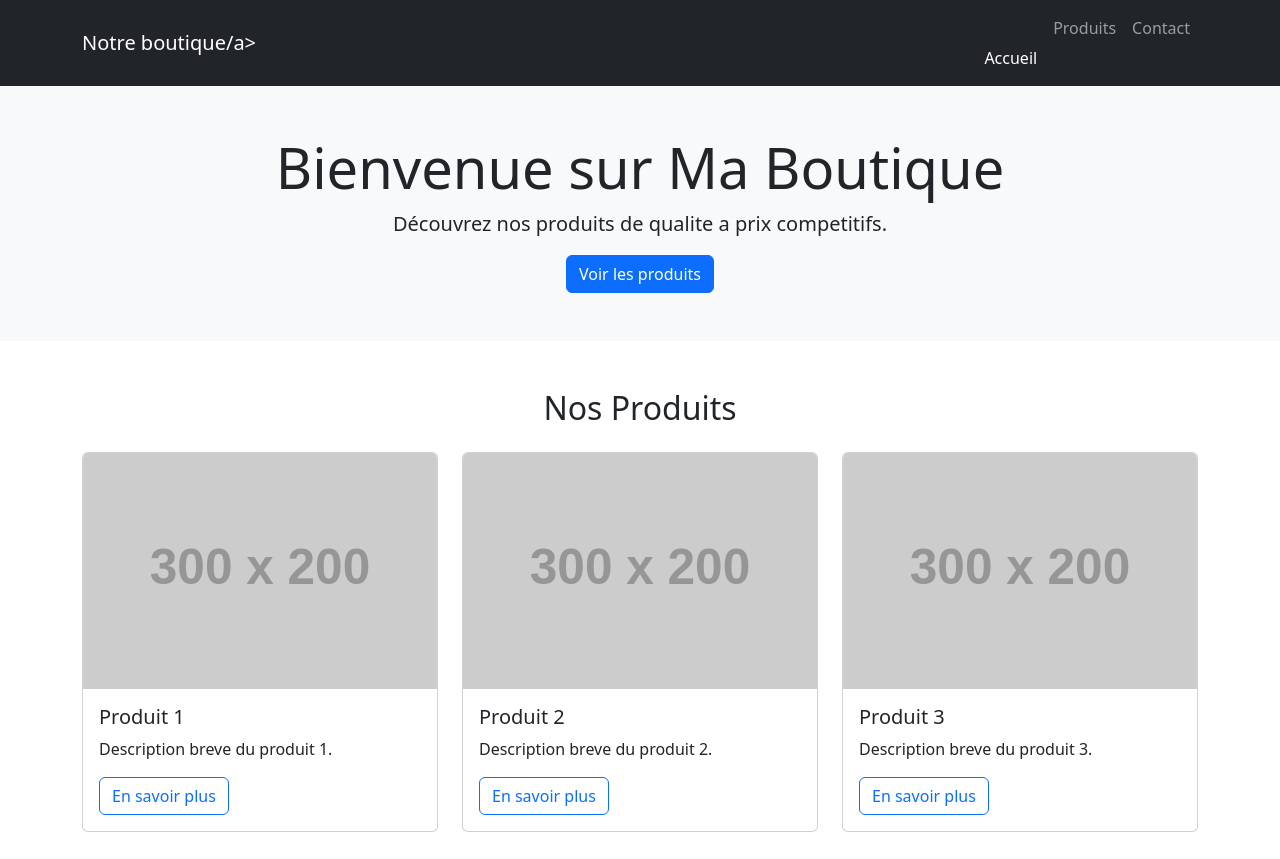
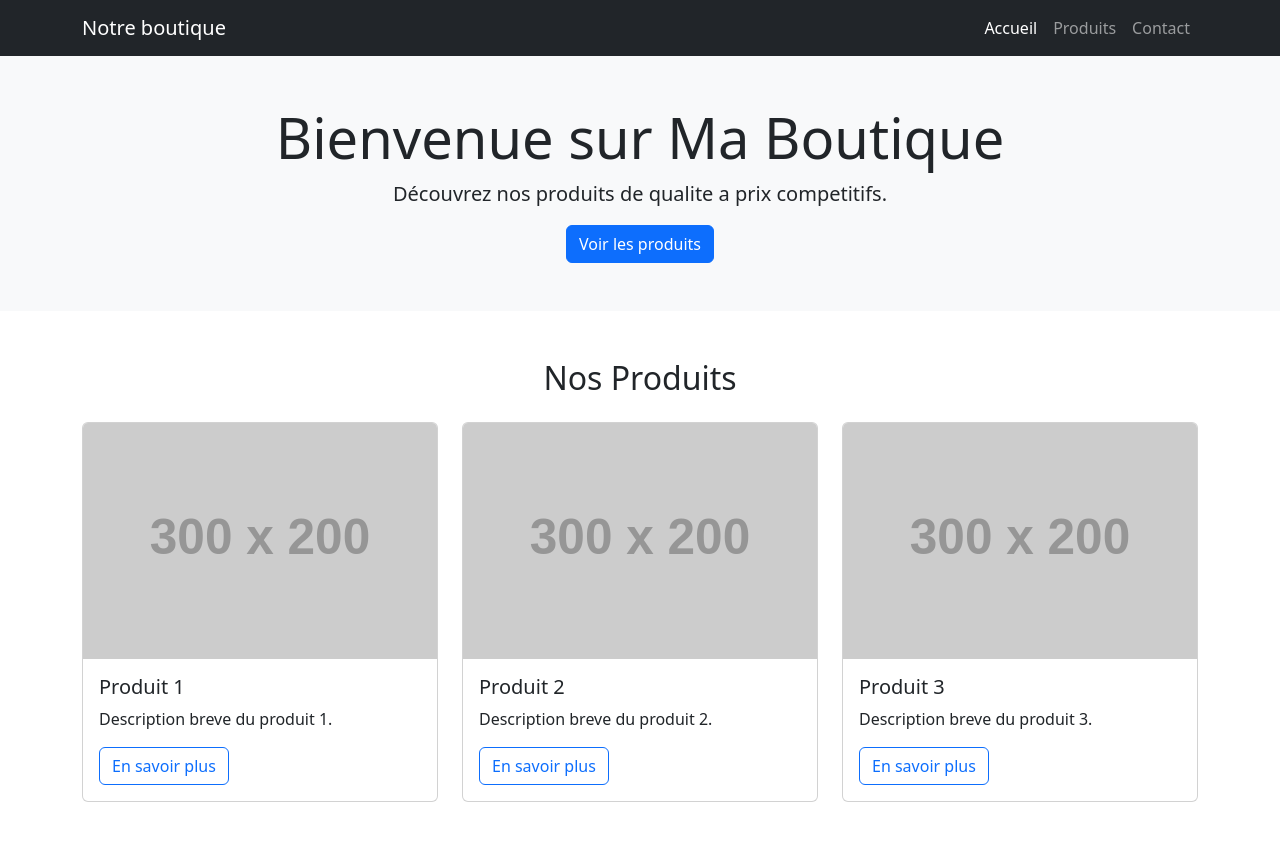
Before and after one commit to TAHIRI-khawla/index, a plain HTML site: page index.html in a window 1280 px wide. Shown: the top 859 px of the page. Drawn offline with nearby package versions, Linux system fonts and the light colour scheme; placeholder pictures from the web are drawn by us.

Commit message:
commit 3

```diff
--- a/index.html
+++ b/index.html
@@ -11,7 +11,7 @@
   <!-- Barre de navigation -->
   <nav class="navbar navbar-expand-lg navbar-dark bg-dark">
     <div class="container">
-      <a class="navbar-brand" href="#">Notre boutique/a>
+      <a class="navbar-brand" href="#">Notre boutique </a>
       <button class="navbar-toggler" type="button" data-bs-toggle="collapse" data-bs-target="#navbarNav">
         <span class="navbar-toggler-icon"></span>
       </button>
```
